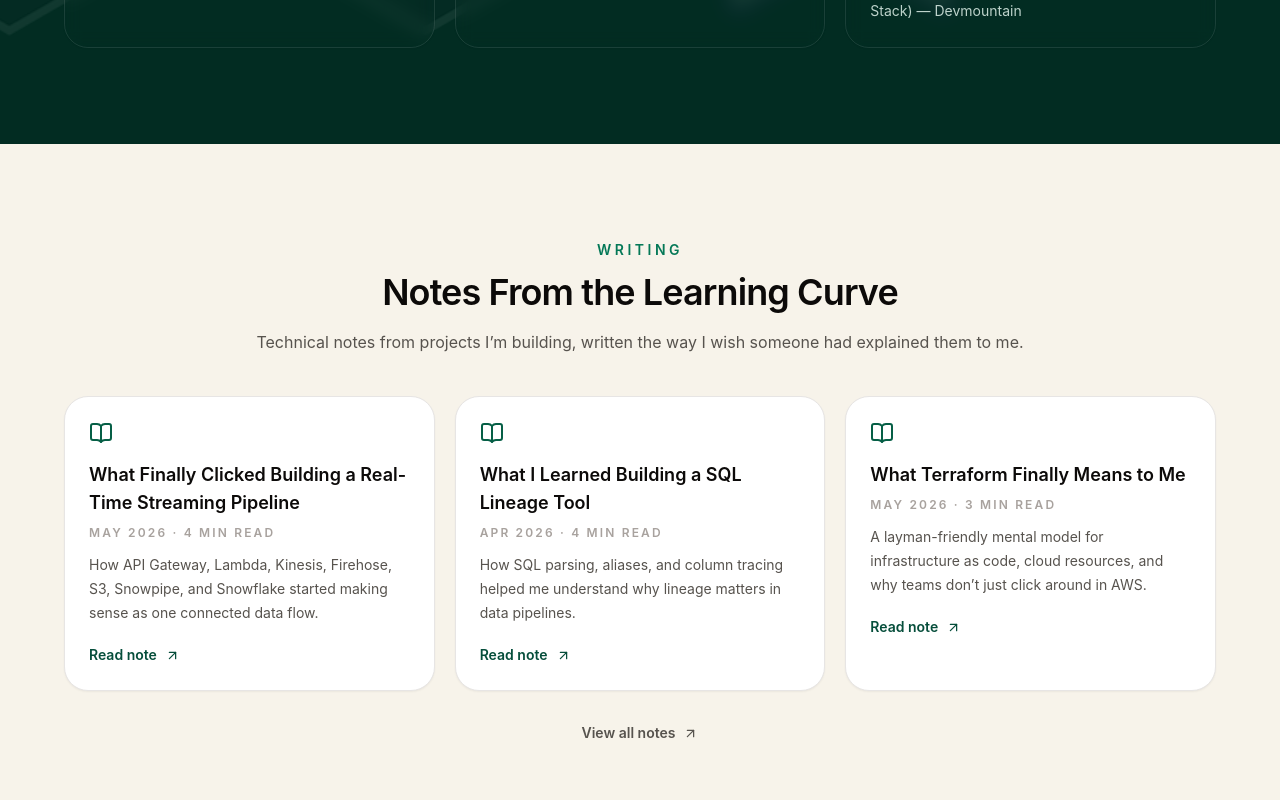
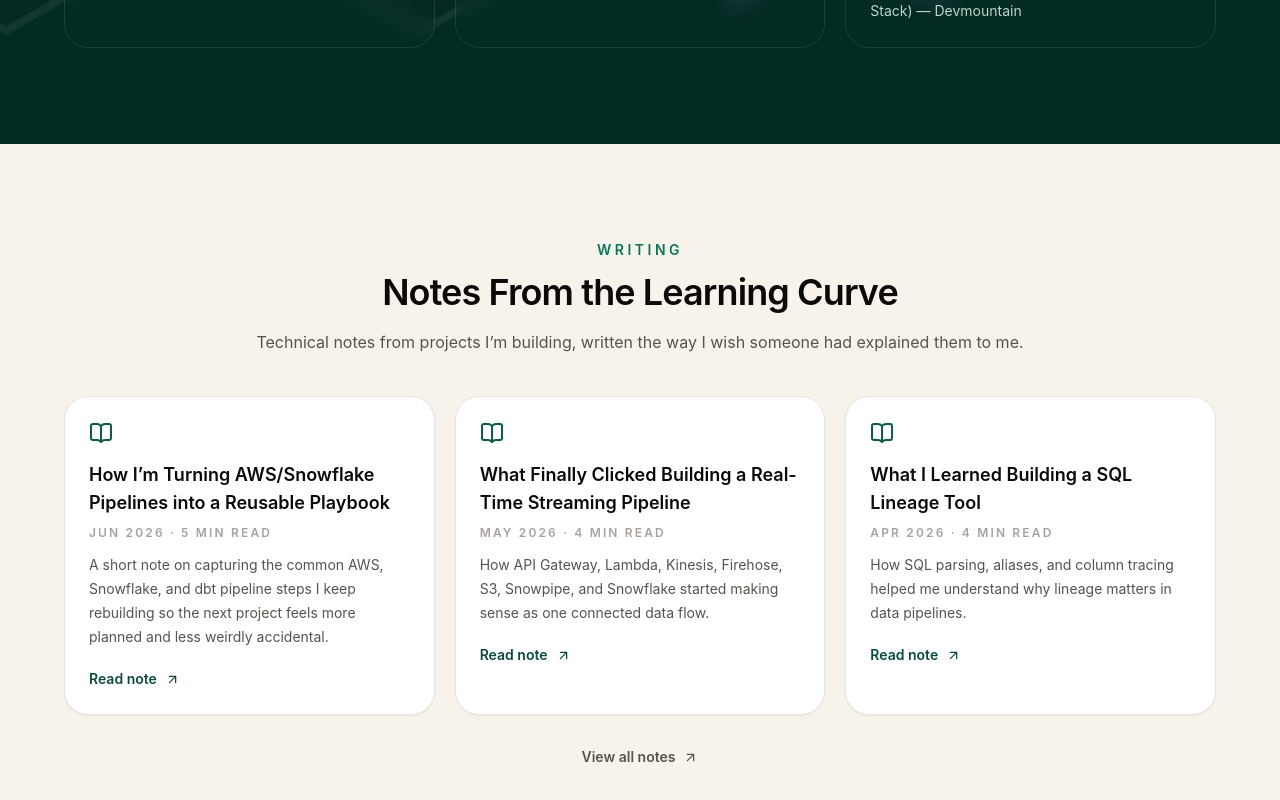
Before and after one commit to jenniferarias414/portfolio-v2, a React (Vite) app: page / in a window 1280 px wide. Shown: the part 4045-4845 px from the top of the page. Built offline with nearby package versions, Linux system fonts and the light colour scheme.

Commit message:
added placeholder note card

```diff
--- a/src/data/notes.js
+++ b/src/data/notes.js
@@ -1,4 +1,14 @@
 export const notes = [
+  {
+    title: "How I’m Turning AWS/Snowflake Pipelines into a Reusable Playbook",
+    date: "2026-06-01",
+    dateLabel: "JUN 2026",
+    readTime: "5 MIN READ",
+    description:
+      "A short note on capturing the common AWS, Snowflake, and dbt pipeline steps I keep rebuilding so the next project feels more planned and less weirdly accidental.",
+    path: "#",
+    featured: true,
+  },
   {
     title: "What Finally Clicked Building a Real-Time Streaming Pipeline",
     date: "2026-05-27",
```
